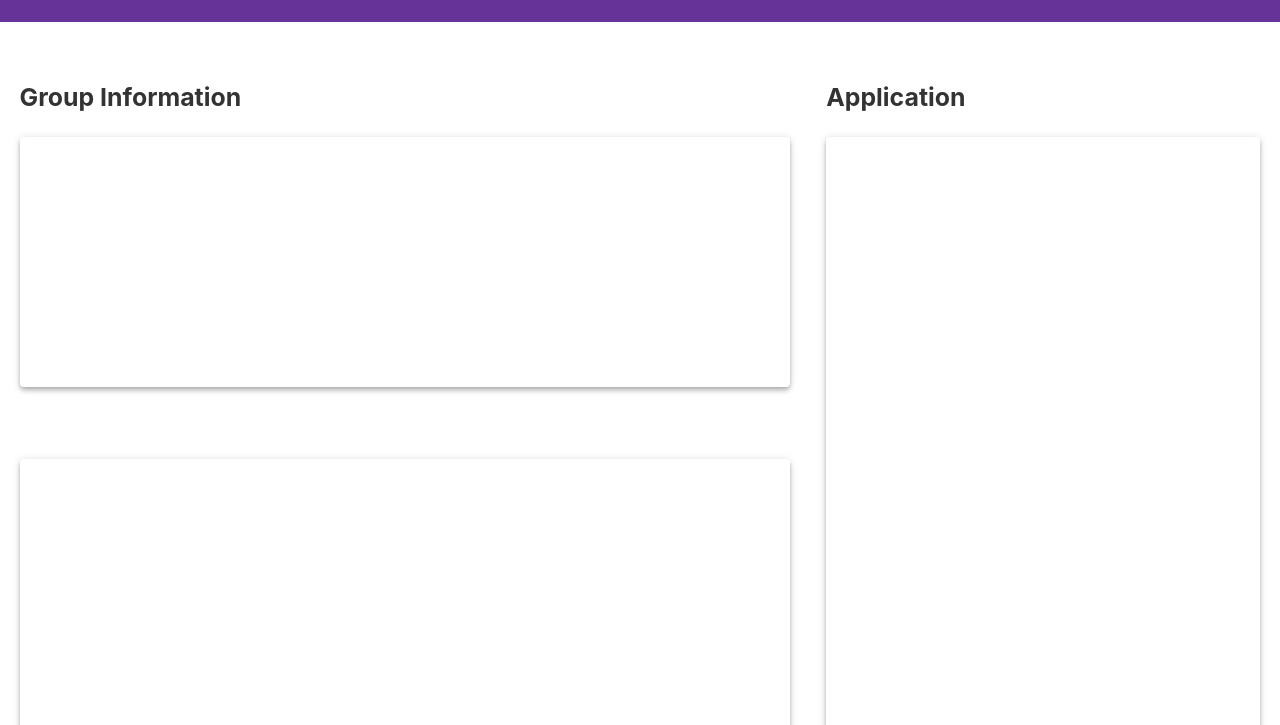
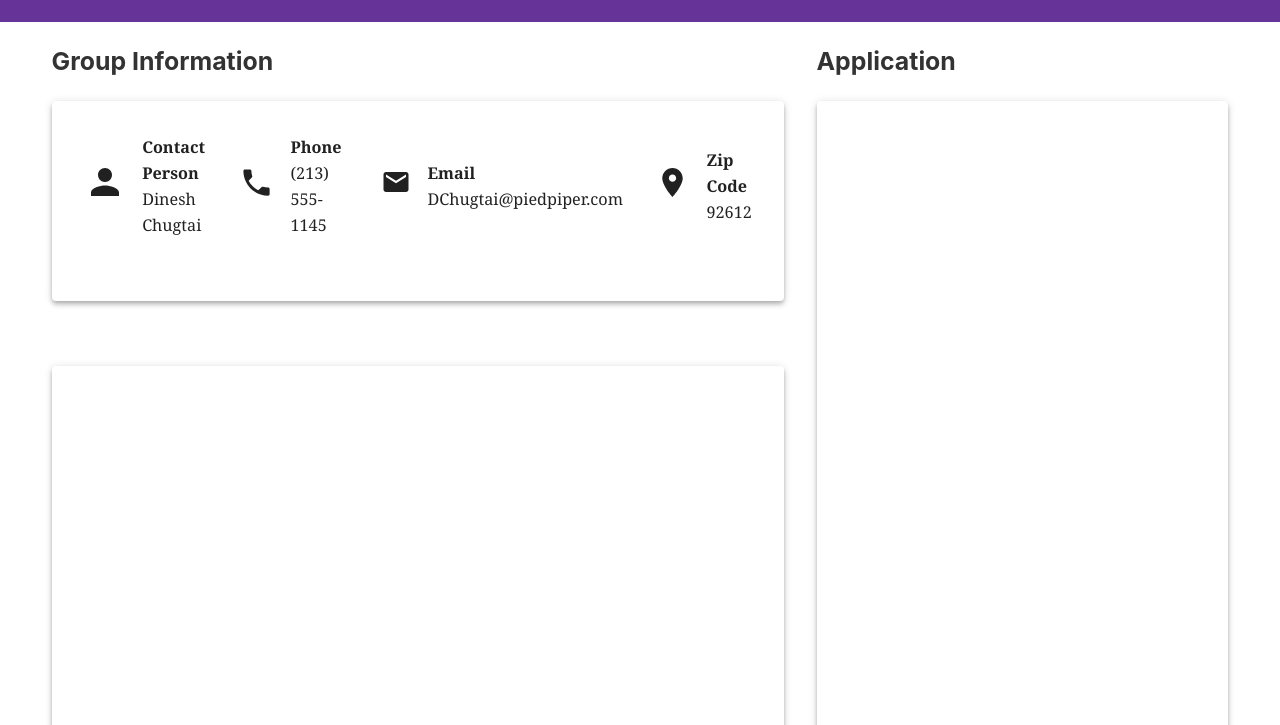
Before and after one commit to bgott/word_brown, a Gatsby site: page / in a window 1280 px wide. Shown: the part 75-800 px from the top of the page. Built offline with nearby package versions, Linux system fonts and the light colour scheme; Gatsby itself is replaced by a stand-in of ours.

Commit message:
top row of group info

```diff
--- a/package.json
+++ b/package.json
@@ -6,6 +6,7 @@
   "author": "Brandon Gottfried",
   "dependencies": {
     "@material-ui/core": "^4.8.3",
+    "@material-ui/icons": "^4.5.1",
     "@material-ui/styles": "^4.8.2",
     "@material/card": "^4.0.0",
     "@material/elevation": "^4.0.0",
--- a/src/assets/scss/application-card.scss
+++ b/src/assets/scss/application-card.scss
@@ -1,5 +1,5 @@
 .application-card {
-    margin: 2em 0em 4em 0em;
+    margin: 0em 0em 4em 0em;
 }
 
 .app-card {
--- a/src/assets/scss/contact-card.scss
+++ b/src/assets/scss/contact-card.scss
@@ -1,7 +1,30 @@
-.contact-card {
-    margin: 2em 2em 4em 0em;
+.contact-section {
+    margin: 0em 2em 4em 0em;
+    .row {
+        padding: 1em;
+        display: flex;
+        flex-direction: row;
+        .contact-field {
+            padding:1.0em;
+            display:flex;
+            max-width: fit-content;
+            .icon {
+                margin: auto;
+                padding: 1em 1em 1em 0em;
+            }
+            .data {
+                margin: auto;
+                display: flex;
+                flex-direction: column;
+                .contact-field-title {
+                    font-weight:600;
+                }
+            }
+
+        }
+    }
 }
 
 .card {
-    height: 250px;
+    height: 200px;
 }
--- a/src/assets/scss/employee-dt.scss
+++ b/src/assets/scss/employee-dt.scss
@@ -1,5 +1,5 @@
 .employee-section {
-    margin: 2em 2em 4em 0em;
+    margin: 0em 2em 4em 0em;
     .card {
         height: 550px;
     }
--- a/src/assets/scss/main.scss
+++ b/src/assets/scss/main.scss
@@ -5,11 +5,12 @@
 
 .main {
     margin: 0 auto;
-    max-width: 1440px;
+    max-width: 95%;
     padding: 0px 1.0875rem 1.45rem;
     padding-top: 0px;
     display:flex;
     flex-wrap:wrap;
+    font-size: 90%;
 }
 
 @media screen and (max-width: 700px) {
--- a/src/components/contact-card.js
+++ b/src/components/contact-card.js
@@ -1,20 +1,68 @@
 import React from 'react'
 import Card from '@material-ui/core/Card';
-//import { makeStyles } from '@material-ui/core/styles';
-
-// const useStyles = makeStyles({
-//     card: {
-//         minWidth:500;
-//         minHeight:500;
-//     },
-// })
+import UserIcon from '@material-ui/icons/Person';
+import PhoneIcon from '@material-ui/icons/Phone';
+import PinIcon from '@material-ui/icons/LocationOn';
+import EmailIcon from '@material-ui/icons/Email';
 
 const ContactCard = () => (
     <>
-        <div className="contact-card">
+        <div className="contact-section">
             <h3>Group Information</h3>
             <Card elevation="4" className="card">
-                <div className="poop">
+                <div className="row">
+                    <div className="contact-field">
+                        <div className="icon">
+                            <UserIcon style={{fontSize:42}}/>
+                        </div>
+                        <div className="data">
+                            <div className="contact-field-title">
+                                Contact Person
+                            </div>
+                            <div className="contact-field-value">
+                                Dinesh Chugtai
+                            </div>
+                        </div>
+                    </div>
+                    <div className="contact-field">
+                        <div className="icon">
+                            <PhoneIcon style={{fontSize:35}}/>
+                        </div>
+                        <div className="data">
+                            <div className="contact-field-title">
+                                Phone
+                            </div>
+                            <div className="contact-field-value">
+                                (213) 555-1145
+                            </div>
+                        </div>
+                    </div>
+                    <div className="contact-field">
+                        <div className="icon">
+                            <EmailIcon style={{fontSize:30}}/>
+                        </div>
+                        <div className="data">
+                            <div className="contact-field-title">
+                                Email
+                            </div>
+                            <div className="contact-field-value">
+                                DChugtai@piedpiper.com
+                            </div>
+                        </div>
+                    </div>
+                    <div className="contact-field">
+                        <div className="icon">
+                            <PinIcon style={{fontSize:35}}/>
+                        </div>
+                        <div className="data">
+                            <div className="contact-field-title">
+                                Zip Code
+                            </div>
+                            <div className="contact-field-value">
+                                92612
+                            </div>
+                        </div>
+                    </div>
                 </div>
             </Card>
         </div>
```
Also changed, not shown: src/components/layout.js (+0 -8 lines), 1 other file.
